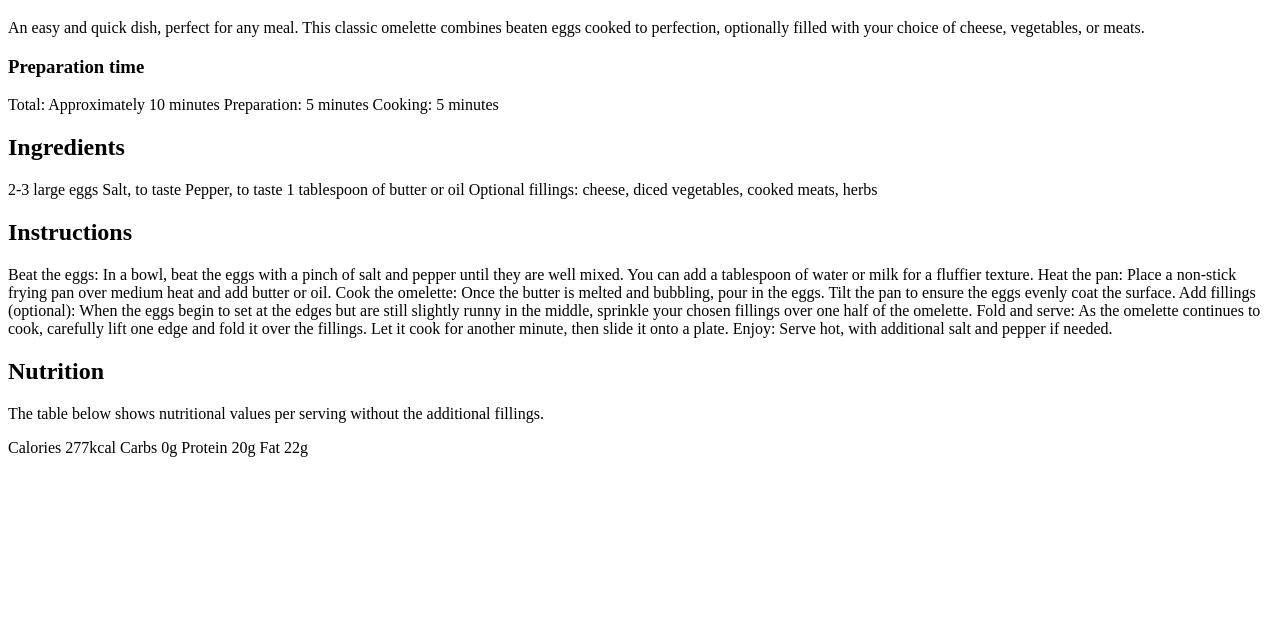
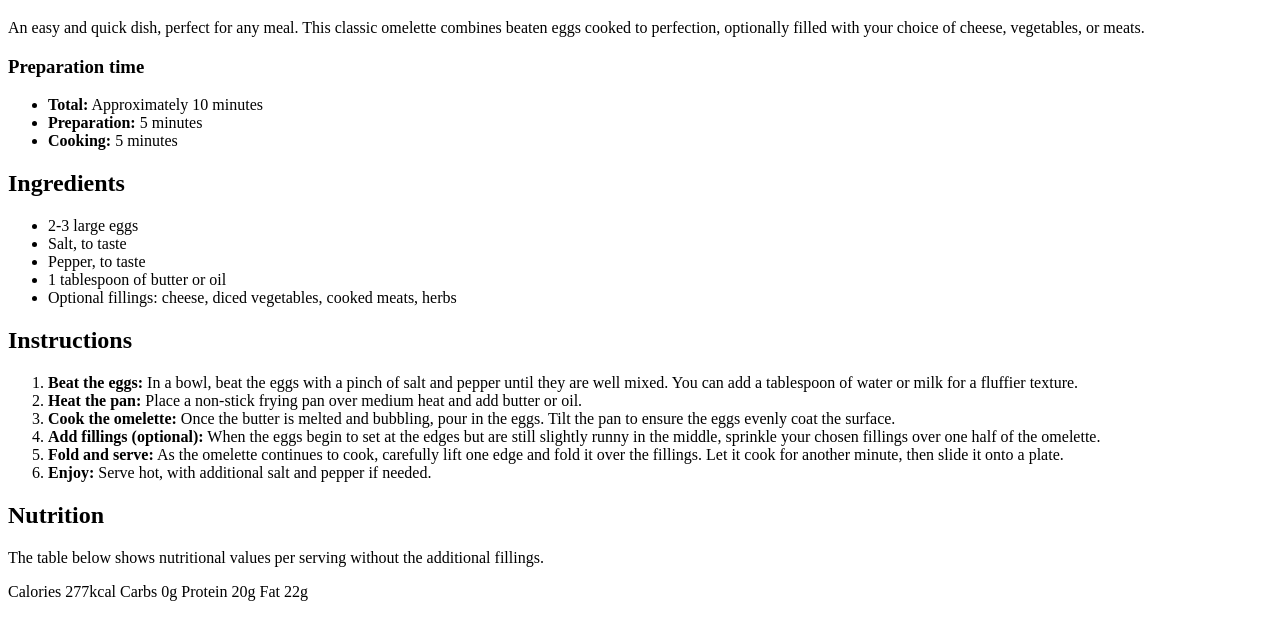
Before and after one commit to cedric-bada/FEM-Recipe-page, a plain HTML site: page index.html in a window 1280 px wide. Shown: the part 87-726 px from the top of the page. Drawn offline with Linux system fonts and the light colour scheme.

Commit message:
Add lists structure

```diff
--- a/index.html
+++ b/index.html
@@ -1,77 +1,104 @@
-<!DOCTYPE html>
+<!doctype html>
 <html lang="en">
   <head>
-  <meta charset="UTF-8">
-  <meta name="author" content="Win Htet Kyaw">
-  <meta name="viewport" content="width=device-width, initial-scale=1.0"> <!-- displays site properly based on user's device -->
+    <meta charset="UTF-8" />
+    <meta name="author" content="Win Htet Kyaw" />
+    <meta name="viewport" content="width=device-width, initial-scale=1.0" />
+    <!-- displays site properly based on user's device -->
 
-  <link rel="icon" type="image/png" sizes="32x32" href="./assets/images/favicon-32x32.png">
+    <link
+      rel="icon"
+      type="image/png"
+      sizes="32x32"
+      href="./assets/images/favicon-32x32.png"
+    />
 
     <title>FEM Recipe page</title>
 
-  <link rel="stylesheet" href="style.css">
+    <link rel="stylesheet" href="style.css" />
   </head>
   <body>
-  <main>
-    <img src="./assets/images/image-omelette.jpeg" alt="Healthy vegetable omelette with spinach, fresh herbs, and roasted red pepper spread on a ceramic plate.">
+    <main class="recipe">
+      <img
+        class="recipe-image"
+        src="./assets/images/image-omelette.jpeg"
+        alt="Healthy vegetable omelette with spinach, fresh herbs, and roasted red pepper spread on a ceramic plate."
+      />
       <h1>Simple Omelette Recipe</h1>
-
-  <p>An easy and quick dish, perfect for any meal. This classic omelette combines beaten eggs cooked
-  to perfection, optionally filled with your choice of cheese, vegetables, or meats.</p>
-  <div class="recipe-prep-time">
-  <h3>Preparation time</h3>
-
-  Total: Approximately 10 minutes
-  Preparation: 5 minutes
-  Cooking: 5 minutes
+      <p>
+        An easy and quick dish, perfect for any meal. This classic omelette
+        combines beaten eggs cooked to perfection, optionally filled with your
+        choice of cheese, vegetables, or meats.
+      </p>
+      <div class="recipe-prep">
+        <h3 class="prep-title">Preparation time</h3>
+        <ul>
+          <li><strong>Total:</strong> Approximately 10 minutes</li>
+          <li><strong>Preparation:</strong> 5 minutes</li>
+          <li><strong>Cooking:</strong> 5 minutes</li>
+        </ul>
       </div>
 
       <section>
         <h2>Ingredients</h2>
-
-  2-3 large eggs
-  Salt, to taste
-  Pepper, to taste
-  1 tablespoon of butter or oil
+        <ul>
+          <li>2-3 large eggs</li>
+          <li>Salt, to taste</li>
+          <li>Pepper, to taste</li>
+          <li>1 tablespoon of butter or oil</li>
+          <li>
             Optional fillings: cheese, diced vegetables, cooked meats, herbs
+          </li>
+        </ul>
       </section>
 
       <section>
+        <h2>Instructions</h2>
+        <ol>
+          <li>
+            <strong>Beat the eggs:</strong> In a bowl, beat the eggs with a
+            pinch of salt and pepper until they are well mixed. You can add a
+            tablespoon of water or milk for a fluffier texture.
+          </li>
 
-    <h2>Instructions</h2>
+          <li>
+            <strong>Heat the pan:</strong> Place a non-stick frying pan over
+            medium heat and add butter or oil.
+          </li>
 
-    Beat the eggs: In a bowl, beat the eggs with a pinch of salt and pepper until they are well mixed.
-  You can add a tablespoon of water or milk for a fluffier texture.
+          <li>
+            <strong>Cook the omelette:</strong> Once the butter is melted and
+            bubbling, pour in the eggs. Tilt the pan to ensure the eggs evenly
+            coat the surface.
+          </li>
 
-  Heat the pan: Place a non-stick frying pan over medium heat and add butter or oil.
+          <li>
+            <strong>Add fillings (optional):</strong> When the eggs begin to set
+            at the edges but are still slightly runny in the middle, sprinkle
+            your chosen fillings over one half of the omelette.
+          </li>
 
-  Cook the omelette: Once the butter is melted and bubbling, pour in the eggs. Tilt the pan to ensure
-  the eggs evenly coat the surface.
+          <li>
+            <strong>Fold and serve:</strong> As the omelette continues to cook,
+            carefully lift one edge and fold it over the fillings. Let it cook
+            for another minute, then slide it onto a plate.
+          </li>
 
-  Add fillings (optional): When the eggs begin to set at the edges but are still slightly runny in the
-  middle, sprinkle your chosen fillings over one half of the omelette.
-
-  Fold and serve: As the omelette continues to cook, carefully lift one edge and fold it over the
-  fillings. Let it cook for another minute, then slide it onto a plate.
-
-  Enjoy: Serve hot, with additional salt and pepper if needed.
+          <li>
+            <strong>Enjoy:</strong> Serve hot, with additional salt and pepper
+            if needed.
+          </li>
+        </ol>
       </section>
 
       <section>
         <h2>Nutrition</h2>
-  <p>The table below shows nutritional values per serving without the additional fillings.</p>
+        <p>
+          The table below shows nutritional values per serving without the
+          additional fillings.
+        </p>
 
-  Calories
-  277kcal
-
-  Carbs
-  0g
-
-  Protein
-  20g
-
-  Fat
-  22g
+        Calories 277kcal Carbs 0g Protein 20g Fat 22g
       </section>
     </main>
   </body>
```
Lines whose indentation alone changed are shown as unchanged.
